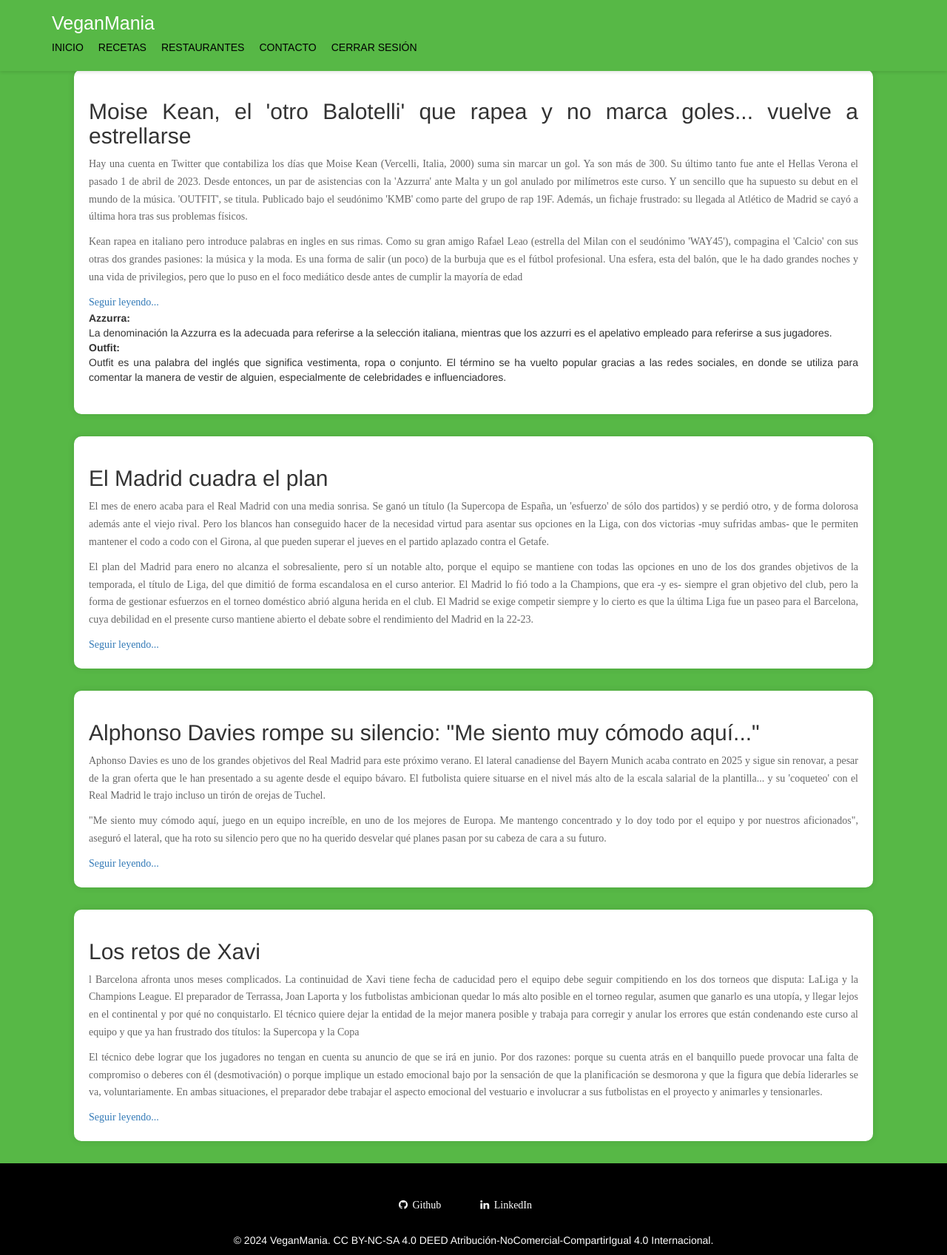
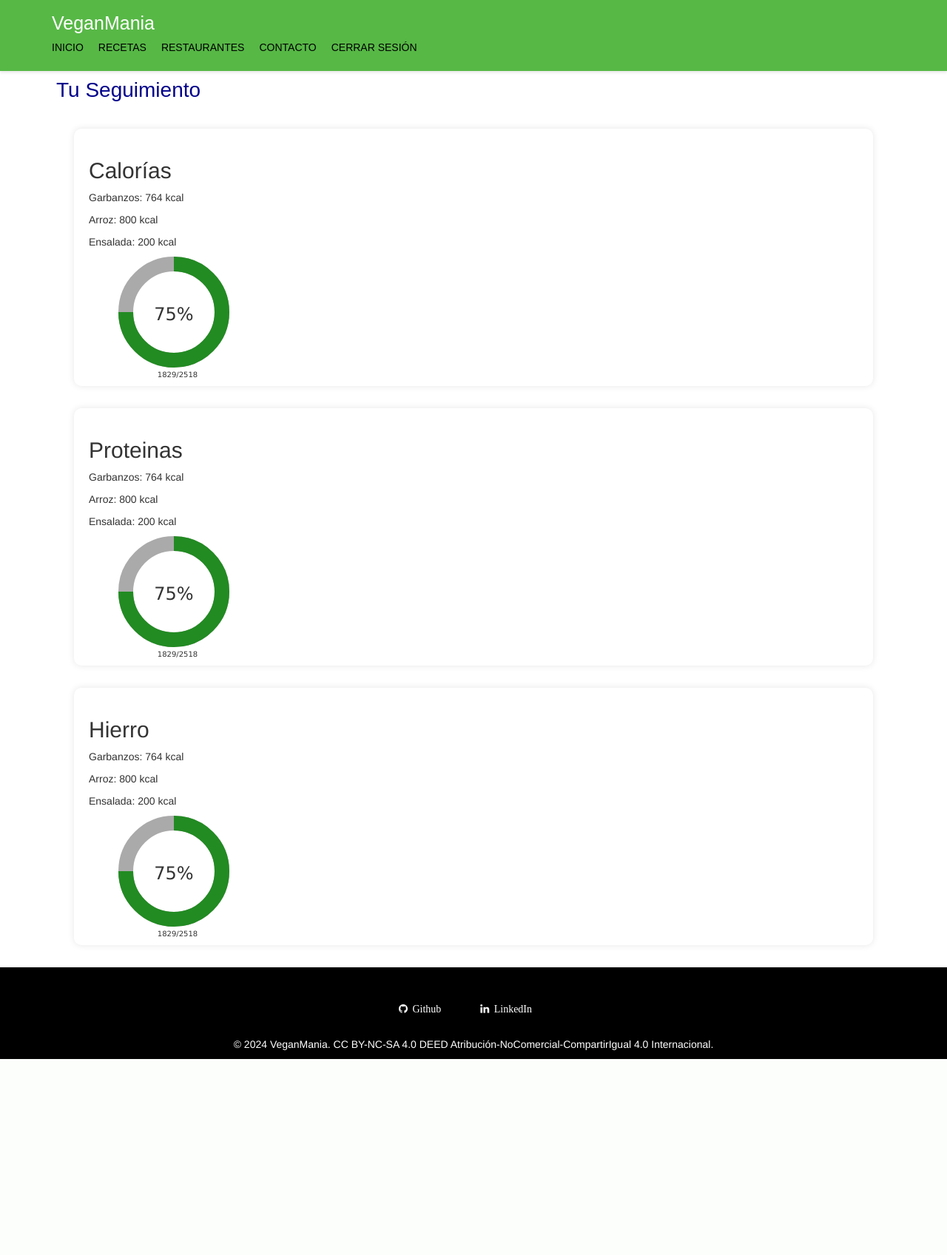
Before and after one commit to davyyelor/VeganMania, a Flask app: page /inicioUsu in a window 1280 px wide. Shown: the whole page at 74% size. After the commit the page ends 1432 px from the top, so only its background shows below. Run offline with Flask 3, Linux system fonts and the light colour scheme; a user stored in the database is signed in; data comes from the database, SQL or seed files in the repository; data that the repository does not hold is empty; some libraries are stand-ins or nearby versions; some web fonts are replaced.

Commit message:
Update traductor.py and app.py, and modify main.css

```diff
--- a/app/app.py
+++ b/app/app.py
@@ -16,7 +16,8 @@ La ruta raíz '/' se asocia a la función index(), que renderiza una plantilla H
 '''
 @app.route('/')
 def index():
-   return render_template('index.html')
+    session.pop('email', None)
+    return render_template('index.html')
 
 @app.route('/registro', methods=['GET', 'POST'])
 def registro():
--- a/app/static/css/main.css
+++ b/app/static/css/main.css
@@ -191,29 +191,24 @@ nav {
 
 /*//////////////////////////////////////////////////////////////////
 [ Main ]*/
+section{
+  margin-top: 100px;
+}
 section h1 {
   font: 2em Arial, sans-serif;
   border-radius: 10px;
-  color: white;
+  color: darkblue;
   padding: 6px;
 }
 
-article {
-  background-color: white;
-  text-align: justify;
-  padding: 20px;
-  border-radius: 10px;
-  box-shadow: 0px 0px 10px 0px rgba(0,0,0,0.1);
-  flex: 3;
-  margin: 0 20px;
-  overflow-y: auto;
-  height: auto;
-  margin: 30px;
+.container .main-content {
+  margin-top: 100px;
+
 }
 
 
 main {
-  background-color: #57b846;
+  background-color: white;
 }
 
 
@@ -538,6 +533,96 @@ form {
   margin-top: 10px;
 }
 
+article {
+  background-color: white;
+  text-align: justify;
+  padding: 20px;
+  border-radius: 10px;
+  box-shadow: 0px 0px 10px 0px rgba(0,0,0,0.1);
+  flex: 3;
+  margin: 0 20px;
+  overflow-y: auto;
+  height: auto;
+  margin: 30px;
+  display: flex;
+  align-items: center;
+  justify-content: center;
+
+}
+
+.contenido {
+  flex: 1;
+  margin-bottom: 10px;
+  width: 70%; /* Ajusta el ancho según sea necesario */
+}
+
+.porcentajes {
+  position: relative;
+  width: 10%; /* Ajusta el ancho según sea necesario */
+  margin-left: 20px; /* Agrega espacio entre los dos divs */
+  width: 100px;
+}
+
+.article {
+  display: flex;
+  justify-content: space-between;
+  align-items: center;
+}
+
+@keyframes rellenar {
+  to {
+    stroke-dasharray: var(--porcentaje) 100;
+  }
+}
+
+body {
+  gap: 30px;
+}
+.porcentajes {
+  position: relative;
+}
+
+.porcentajes span {
+  position: absolute;
+  top: 0%;
+  left: 0%;
+  bottom: 0%;
+  right: 0%;
+  display: flex;
+  align-items: center;
+  justify-content: center;
+  font: 25px/1em Verdana;
+}
+
+.porcentajes .spanN {
+  position: absolute;
+  top: calc(100% + 5px); /* Posiciona el elemento por debajo del span */
+  left: 50%;
+  margin-left: 30px;
+  transform: translateX(-50%);
+  font: 10px/1em Verdana;
+}
+
+circle {
+  fill: none;
+  stroke-width: 20;
+  transform: rotate(-90deg);
+  transform-origin: 50%;
+  stroke-dasharray: 100 100;
+  stroke: #AAA;
+}
+
+circle:nth-child(2) {
+  stroke: var(--color);
+  stroke-dasharray: 0 100;
+  animation: rellenar .35s linear forwards;
+}
+
+.porcentajes .spanP {
+  font-size: 24px; /* Tamaño de fuente del porcentaje */
+  margin-left: 50px;;
+}
+
 /*//////////////////////////////////////////////////////////////////
 [ Responsive ]*/
 @media (max-width: 576px) {
--- a/app/templates/inicioUsu.html
+++ b/app/templates/inicioUsu.html
@@ -26,7 +26,7 @@
                     <li><a href="recetas.html">Recetas</a></li>
                     <li><a href="restaurantes.html">Restaurantes</a></li>
                     <li><a href="contacto.html">Contacto</a></li>
-                    <li><a href="login.html">Cerrar Sesión</a></li>
+                    <li><a href="{{ url_for('logout')}}">Cerrar Sesión</a></li>
                 </ul>
             </div>
         </div>
@@ -36,65 +36,71 @@
         <div class="container">
             <div class="main-content">
                 <section>
-                    <h1>Noticias</h1>
+                    <h1>Tu Seguimiento</h1>
 
                     <article>
-                        <h2>Moise Kean, el 'otro Balotelli' que rapea y no marca goles... vuelve a estrellarse</h2>
-                        <p>
-                            Hay una cuenta en Twitter que contabiliza los días que Moise Kean (Vercelli, Italia, 2000) suma sin marcar un gol. Ya son más de 300. Su último tanto fue ante el Hellas Verona el pasado 1 de abril de 2023. Desde entonces, un par de asistencias con la 'Azzurra' ante Malta y un gol anulado por milímetros este curso. Y un sencillo que ha supuesto su debut en el mundo de la música. 'OUTFIT', se titula. Publicado bajo el seudónimo 'KMB' como parte del grupo de rap 19F. Además, un fichaje frustrado: su llegada al Atlético de Madrid se cayó a última hora tras sus problemas físicos.
-                        </p>
-                        <p>
-                            Kean rapea en italiano pero introduce palabras en ingles en sus rimas. Como su gran amigo Rafael Leao (estrella del Milan con el seudónimo 'WAY45'), compagina el 'Calcio' con sus otras dos grandes pasiones: la música y la moda. Es una forma de salir (un poco) de la burbuja que es el fútbol profesional. Una esfera, esta del balón, que le ha dado grandes noches y una vida de privilegios, pero que lo puso en el foco mediático desde antes de cumplir la mayoría de edad
-                        </p>
+                        <h2>Calorías</h2>
+                        <div class="contenido">
+                            <ul>Garbanzos: 764 kcal</ul>
+                            <ul>Arroz: 800 kcal</ul>
+                            <ul>Ensalada: 200 kcal</ul>
+                        </div>
 
-                        <a href="https://www.marca.com/futbol/atletico/2024/01/30/65b78221ca4741b5458b4579.html">Seguir leyendo...</a>
+                        <div class="porcentajes">
+                            <div class='porcentajes' style="--porcentaje: 75; --color: forestgreen">
+                                <span class="spanP">75%</span>
+                                <svg width="150" height="150">
+                                    <circle r="65" cx="50%" cy="50%" pathlength="100" />
+                                    <circle r="65" cx="50%" cy="50%" pathlength="100" />
+                                </svg>
+                                <span class="spanN">1829/2518</span>
+                            </div>
 
-                        <dl>
-                            <dt> Azzurra:</dt>
-                            <dd> La denominación la Azzurra es la adecuada para referirse a la selección italiana, mientras que los azzurri es el apelativo empleado para referirse a sus jugadores.</dd>
-
-                            <dt>Outfit:</dt>
-                            <dd>Outfit es una palabra del inglés que significa vestimenta, ropa o conjunto. El término se ha vuelto popular gracias a las redes sociales, en donde se utiliza para comentar la manera de vestir de alguien, especialmente de celebridades e influenciadores.</dd>
-
-                        </dl>
-
+                        </div>
                     </article>
 
                     <article>
-                        <h2>El Madrid cuadra el plan</h2>
-                        <p>
-                            El mes de enero acaba para el Real Madrid con una media sonrisa. Se ganó un título (la Supercopa de España, un 'esfuerzo' de sólo dos partidos) y se perdió otro, y de forma dolorosa además ante el viejo rival. Pero los blancos han conseguido hacer de la necesidad virtud para asentar sus opciones en la Liga, con dos victorias -muy sufridas ambas- que le permiten mantener el codo a codo con el Girona, al que pueden superar el jueves en el partido aplazado contra el Getafe.
-                        </p>
-                        <p>
-                            El plan del Madrid para enero no alcanza el sobresaliente, pero sí un notable alto, porque el equipo se mantiene con todas las opciones en uno de los dos grandes objetivos de la temporada, el título de Liga, del que dimitió de forma escandalosa en el curso anterior. El Madrid lo fió todo a la Champions, que era -y es- siempre el gran objetivo del club, pero la forma de gestionar esfuerzos en el torneo doméstico abrió alguna herida en el club. El Madrid se exige competir siempre y lo cierto es que la última Liga fue un paseo para el Barcelona, cuya debilidad en el presente curso mantiene abierto el debate sobre el rendimiento del Madrid en la 22-23.
-                        </p>
+                        <h2>Proteinas</h2>
+                        <div class="contenido">
+                            <ul>Garbanzos: 764 kcal</ul>
+                            <ul>Arroz: 800 kcal</ul>
+                            <ul>Ensalada: 200 kcal</ul>
+                        </div>
 
-                        <a href="https://www.marca.com/futbol/real-madrid/2024/01/30/65b55f5246163f5ba28b458e.html">Seguir leyendo...</a>
+                        <div class="porcentajes">
+                            <div class='porcentajes' style="--porcentaje: 75; --color: forestgreen">
+                                <span class="spanP">75%</span>
+                                <svg width="150" height="150">
+                                    <circle r="65" cx="50%" cy="50%" pathlength="100" />
+                                    <circle r="65" cx="50%" cy="50%" pathlength="100" />
+                                </svg>
+                                <span class="spanN">1829/2518</span>
+                            </div>
+
+                        </div>
                     </article>
 
                     <article>
-                        <h2>Alphonso Davies rompe su silencio: "Me siento muy cómodo aquí..."</h2>
-                        <p>
-                            Aphonso Davies es uno de los grandes objetivos del Real Madrid para este próximo verano. El lateral canadiense del Bayern Munich acaba contrato en 2025 y sigue sin renovar, a pesar de la gran oferta que le han presentado a su agente desde el equipo bávaro. El futbolista quiere situarse en el nivel más alto de la escala salarial de la plantilla... y su 'coqueteo' con el Real Madrid le trajo incluso un tirón de orejas de Tuchel.
-                        </p>
-                        <p>
-                            "Me siento muy cómodo aquí, juego en un equipo increíble, en uno de los mejores de Europa. Me mantengo concentrado y lo doy todo por el equipo y por nuestros aficionados", aseguró el lateral, que ha roto su silencio pero que no ha querido desvelar qué planes pasan por su cabeza de cara a su futuro.
-                        </p>
+                        <h2>Hierro</h2>
+                        <div class="contenido">
+                            <ul>Garbanzos: 764 kcal</ul>
+                            <ul>Arroz: 800 kcal</ul>
+                            <ul>Ensalada: 200 kcal</ul>
+                        </div>
 
-                        <a href="https://www.marca.com/futbol/real-madrid/2024/01/30/65b912ef268e3edf1f8b4583.html">Seguir leyendo...</a>
+                        <div class="porcentajes">
+                            <div class='porcentajes' style="--porcentaje: 75; --color: forestgreen">
+                                <span class="spanP">75%</span>
+                                <svg width="150" height="150">
+                                    <circle r="65" cx="50%" cy="50%" pathlength="100" />
+                                    <circle r="65" cx="50%" cy="50%" pathlength="100" />
+                                </svg>
+                                <span class="spanN">1829/2518</span>
+                            </div>
+
+                        </div>
                     </article>
 
-                    <article>
-                        <h2>Los retos de Xavi</h2>
-                        <p>
-                            l Barcelona afronta unos meses complicados. La continuidad de Xavi tiene fecha de caducidad pero el equipo debe seguir compitiendo en los dos torneos que disputa: LaLiga y la Champions League. El preparador de Terrassa, Joan Laporta y los futbolistas ambicionan quedar lo más alto posible en el torneo regular, asumen que ganarlo es una utopía, y llegar lejos en el continental y por qué no conquistarlo. El técnico quiere dejar la entidad de la mejor manera posible y trabaja para corregir y anular los errores que están condenando este curso al equipo y que ya han frustrado dos títulos: la Supercopa y la Copa
-                        </p>
-                        <p>
-                            El técnico debe lograr que los jugadores no tengan en cuenta su anuncio de que se irá en junio. Por dos razones: porque su cuenta atrás en el banquillo puede provocar una falta de compromiso o deberes con él (desmotivación) o porque implique un estado emocional bajo por la sensación de que la planificación se desmorona y que la figura que debía liderarles se va, voluntariamente. En ambas situaciones, el preparador debe trabajar el aspecto emocional del vestuario e involucrar a sus futbolistas en el proyecto y animarles y tensionarles.
-                        </p>
-
-                        <a href="https://www.marca.com/futbol/barcelona/2024/01/30/65b78daa22601d4d028b457a.html">Seguir leyendo...</a>
-                    </article>
 
 
                 </section>
--- a/app/traductor.py
+++ b/app/traductor.py
@@ -6,4 +6,4 @@ def traducir(texto, idioma):
     return traduccion
 
 if __name__ == "__main__":
-    print(traducir("Hola mundo", "en"))
+    print(traducir("150gr de atún", "en"))
```
Also changed, not shown: inicioUsu/css/main.css (+98 -13 lines), inicioUsu/inicioUsu.html (+17 -19 lines), README.md.
